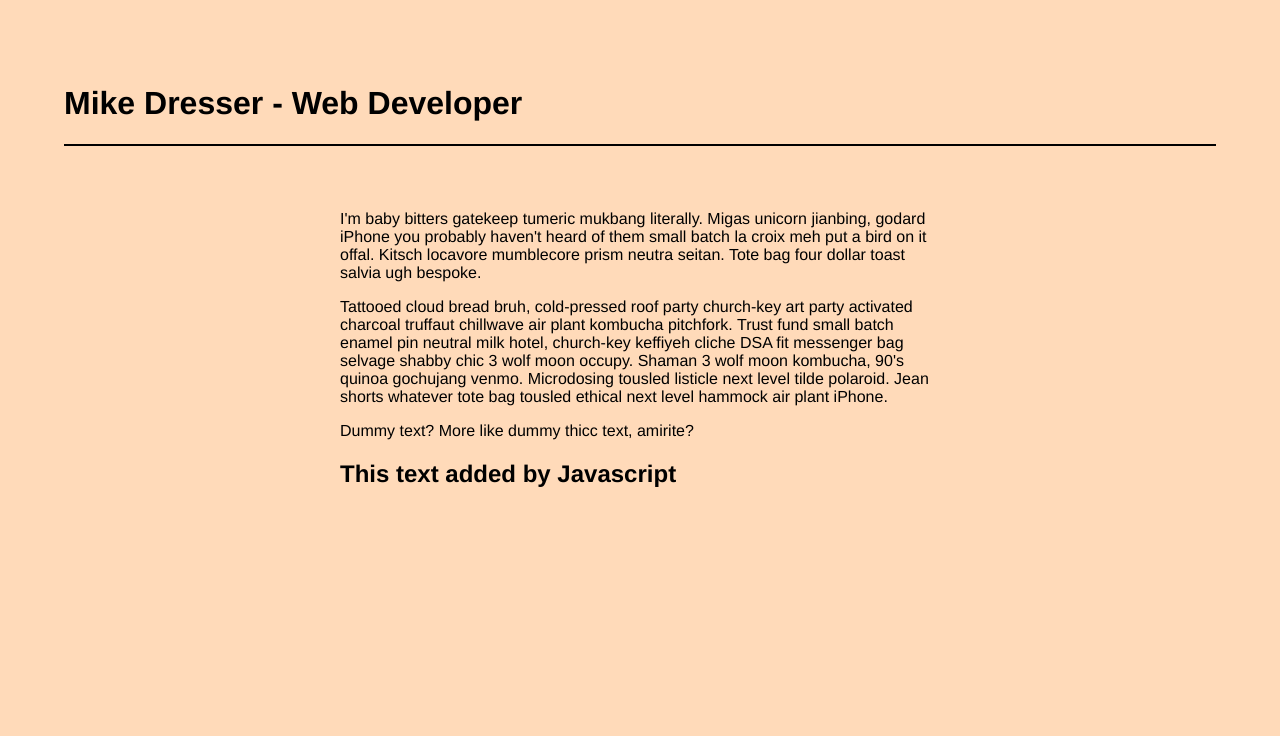
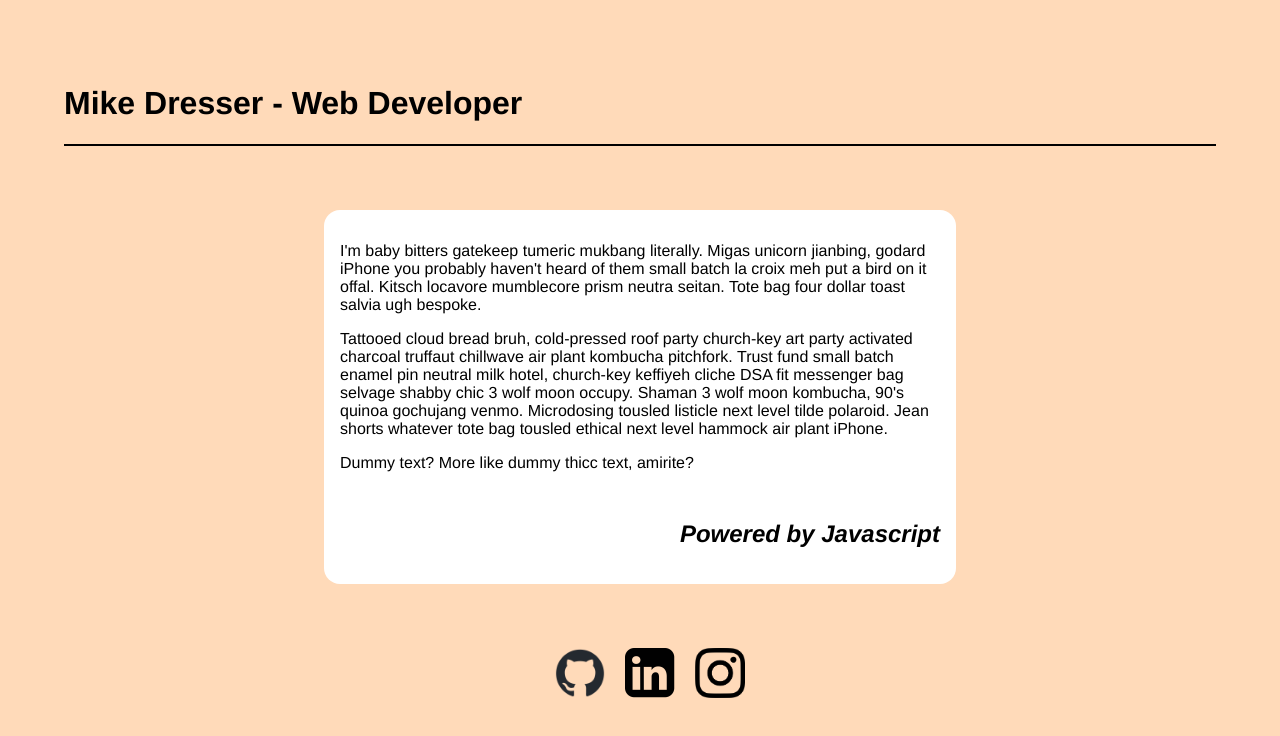
Before and after one commit to mike-dresser/personal-website, a plain HTML site: page index.html in a window 1280 px wide. Drawn offline with Linux system fonts and the light colour scheme.

Commit message:
Add images, social media footer

```diff
--- a/index.html
+++ b/index.html
@@ -12,6 +12,7 @@
     <div id="header">
         <h1>Mike Dresser - Web Developer</h1>
     </div>
+
     <div id="main">
         <p>
             I'm baby bitters gatekeep tumeric mukbang literally. Migas unicorn jianbing, godard iPhone you probably haven't heard of them small batch la croix meh put a bird on it offal. Kitsch locavore mumblecore prism neutra seitan. Tote bag four dollar toast salvia ugh bespoke.
@@ -22,5 +23,13 @@
         <p>
             Dummy text? More like dummy thicc text, amirite?</p>
     </div>
+
+    <div id="footer">
+        <ul>
+            <li><img src="images/github-mark.png" alt="GitHub Logo"></li>
+            <li><img src="images/linkedin-logo-white-black.png" alt="LinkedIn Logo"></li>
+            <li> <img src="images/new-Instagram-logo-black-glyph.png" alt="Instagram Logo"></li>
+        </ul>
+    </div>
 </body>
 </html>
--- a/script.js
+++ b/script.js
@@ -1,7 +1,7 @@
 // Where the Wild Things Are
 
 const h2 = document.createElement("h2");
-h2.textContent = "This text added by Javascript";
+h2.textContent = "Powered by Javascript";
 
 const main = document.getElementById("main");
 main.append(h2);
--- a/style.css
+++ b/style.css
@@ -14,4 +14,32 @@ body {
 #main {
     width: 600px;
     margin: 4em auto;
+    background-color: white;
+    padding: 1em;
+    border-radius: 1em;
 }
+
+#main h2 {
+    text-align: right;
+    font-style: italic;
+    margin-top: 2em;
+}
+
+#footer ul {
+    list-style: none;
+    margin: 0 auto;
+    display: flex;
+    justify-content: center;
+    align-items: center;
+}
+
+#footer li {
+    display: flex;
+    margin-right: 20px;
+    align-items: center;
+    /* border: 1px solid black; */
+}
+
+#footer img {
+    height: 50px;
+}
```
Also changed, not shown: images/github-mark.png (added), images/linkedin-logo-white-black.png (added), images/new-Instagram-logo-black-glyph.png (added).
